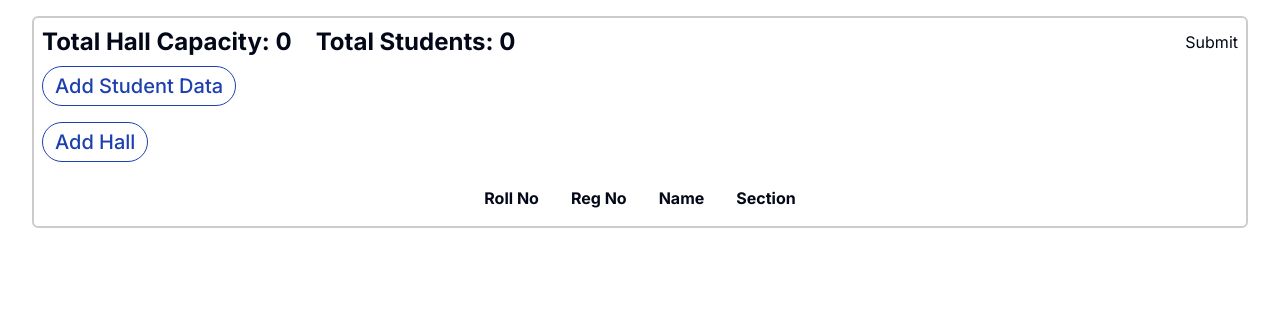
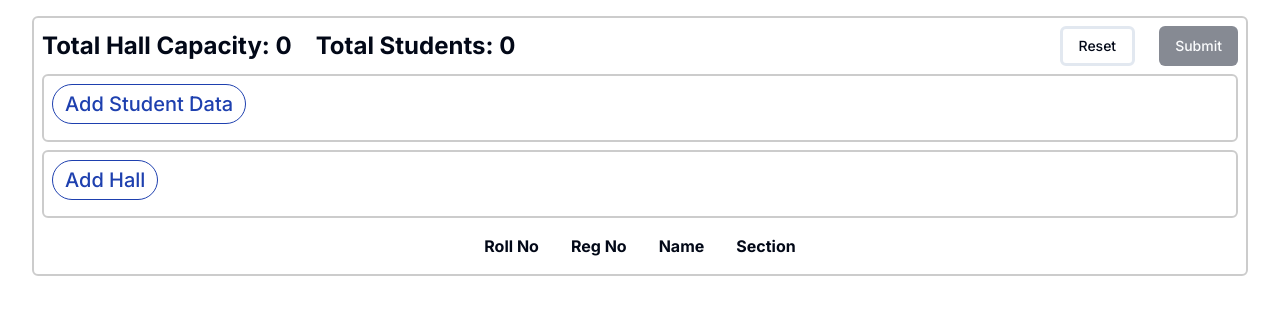
Before and after one commit to Anish-Karthik/Exam-Seating, a Next.js app: page / in a window 1280 px wide. Shown: the top 314 px of the page. Built offline with nearby package versions, Linux system fonts and the light colour scheme.

Commit message:
local storage to persist data

```diff
--- a/app/layout.tsx
+++ b/app/layout.tsx
@@ -1,6 +1,7 @@
 import type { Metadata } from 'next'
 import { Inter } from 'next/font/google'
 import './globals.css'
+import { Toaster } from 'react-hot-toast'
 
 const inter = Inter({ subsets: ['latin'] })
 
@@ -17,6 +18,7 @@ export default function RootLayout({
   return (
     <html lang="en">
       <body className={inter.className}>
+        <Toaster />
         <main className='flex w-screen max-h-full items-center justify-center container pt-4'>
           {children}
         </main>
--- a/app/page.tsx
+++ b/app/page.tsx
@@ -4,7 +4,6 @@ import MainForm from "@/components/main-form"
 const Page = async () => {
   return (
     <MainForm />
-
   )
 }
 
--- a/components/display-hall.tsx
+++ b/components/display-hall.tsx
@@ -17,9 +17,10 @@ import {
   DialogTitle,
   DialogTrigger,
 } from "@/components/ui/dialog"
-
+import * as DialogPrimitive from "@radix-ui/react-dialog";
 
 import { Check, Trash, X, Edit } from "lucide-react";
+
 const DisplayHall = ({ defaultIsEdit, hall, onDelete, onEdit, index, setEditingIndex }: { setEditingIndex:  React.Dispatch<React.SetStateAction<boolean[]>>,defaultIsEdit: boolean, hall: Hall, onDelete: (index: number) => void, index: number, onEdit: (index: number, hallData: Hall) => void }) => {
   const [hallData, setHallData] = useState<Hall>(hall);
   const [isEditing, setIsEditing] = useState<boolean>(defaultIsEdit);
@@ -233,9 +234,7 @@ const DisplayHall = ({ defaultIsEdit, hall, onDelete, onEdit, index, setEditingI
         )}
         <Dialog>
           <DialogTrigger>
-            <Button variant={"outline"} className='rounded-full text-red-800 border-red-800 text-xl px-3'
-              onClick={() => onDelete(index)}
-            >
+            <Button variant={"outline"} className='rounded-full text-red-800 border-red-800 text-xl px-3' >
               <div className="lg:hidden">
                 Delete
               </div>
@@ -248,6 +247,18 @@ const DisplayHall = ({ defaultIsEdit, hall, onDelete, onEdit, index, setEditingI
               <DialogDescription>
                 This action cannot be undone. This will delete your data.
               </DialogDescription>
+              <div className='flex justify-end gap-2'>
+                <DialogPrimitive.Close>
+                  <Button variant={"outline"}>
+                    Cancel
+                  </Button>
+                </DialogPrimitive.Close>
+                <DialogPrimitive.Close>
+                  <Button variant={"destructive"} onClick={() => onDelete(index)}>
+                    Delete
+                  </Button>
+                </DialogPrimitive.Close>
+              </div>
             </DialogHeader>
           </DialogContent>
         </Dialog>
--- a/components/excel-data-form.tsx
+++ b/components/excel-data-form.tsx
@@ -11,8 +11,11 @@ import {
   DialogHeader,
   DialogTitle,
   DialogTrigger,
-} from "@/components/ui/dialog"
+} from "@/components/ui/dialog";
+import * as DialogPrimitive from "@radix-ui/react-dialog";
+
 import { Trash } from "lucide-react";
+import toast from 'react-hot-toast/headless';
 
 type ExcelData = Student;
 const ExcelDataForm = ({
@@ -36,6 +39,7 @@ const ExcelDataForm = ({
       newData.splice(index, 1);
       return newData;
     });
+    toast.success("Deleted");
   }
 
   const handleExcelData = (data: ExcelData[], index: number) => {
@@ -78,7 +82,7 @@ const ExcelDataForm = ({
   }, [excelData]);
 
   return (
-    <div className='container !pl-0 !ml-0'>
+    <div className='container  !ml-0 form-group !p-2'>
       <Button variant={"outline"} className='rounded-full text-blue-800 border-blue-800 text-xl px-3 mb-2'
         onClick={handleAddData}
       >
@@ -91,9 +95,7 @@ const ExcelDataForm = ({
               <ReadFromExcel setData={(data) => handleExcelData(data, index)} />
               <Dialog>
                 <DialogTrigger>
-                  <Button variant={"outline"} className='rounded-full text-red-800 border-red-800 text-xl px-3'
-                    onClick={() => handleDeleteData(index)}
-                  >
+                  <Button variant={"outline"} className='rounded-full text-red-800 border-red-800 text-xl px-3' >
                     <div className="lg:hidden">
                       Delete
                     </div>
@@ -107,6 +109,18 @@ const ExcelDataForm = ({
                       This action cannot be undone. This will permanently delete your account
                       and remove your data from our servers.
                     </DialogDescription>
+                    <div className='flex justify-end gap-2'>
+                      <DialogPrimitive.Close>
+                        <Button variant={"outline"}>
+                          Cancel
+                        </Button>
+                      </DialogPrimitive.Close>
+                      <DialogPrimitive.Close>
+                        <Button variant={"destructive"} onClick={() => handleDeleteData(index)}>
+                          Delete
+                        </Button>
+                      </DialogPrimitive.Close>
+                    </div>
                   </DialogHeader>
                 </DialogContent>
               </Dialog>
--- a/components/hall-form.tsx
+++ b/components/hall-form.tsx
@@ -2,15 +2,20 @@ import { Hall } from "@/lib/type";
 import { useEffect, useState } from "react";
 import { Button } from "./ui/button";
 import DisplayHall from "./display-hall";
+import { toast } from "react-hot-toast";
 
 // make this as functional argument
-  // const [totalHallCapacity, setTotalHallCapacity] = useState<number>(0);
+  // const [halls, setHalls] = useState<Hall[]>([]);
 const HallForm = ({
+  halls,
+  setHalls,
   setTotalHallCapacity
 }: {
+  halls: Hall[],
+  setHalls: React.Dispatch<React.SetStateAction<Hall[]>>,
   setTotalHallCapacity: React.Dispatch<React.SetStateAction<number>>
 }) => {
-  const [halls, setHalls] = useState<Hall[]>([]);
+
   const [editingArray, setEditingArray] = useState<boolean[]>([]);
 
   useEffect(() => {
@@ -40,6 +45,7 @@ const HallForm = ({
       newData.splice(index, 1);
       return newData;
     });
+    toast.success("Deleted hall data")
   }
   const handleEditData = (index: number, hallData: Hall) => {
     setHalls(prevData => {
@@ -47,9 +53,10 @@ const HallForm = ({
       newData[index] = hallData;
       return newData;
     });
+    toast.success("Edited Hall data")
   }
   return (
-    <div className="container !pl-0">
+    <div className="container form-group !p-2">
       <Button variant={"outline"} className='rounded-full text-blue-800 border-blue-800 text-xl px-3 mb-2'
         onClick={handleSubmit}
       >
--- a/components/main-form.tsx
+++ b/components/main-form.tsx
@@ -1,17 +1,67 @@
 "use client"
 
 import ExcelDataForm from "@/components/excel-data-form"
-import { Student } from '@/lib/type';
+import { Hall, Student } from '@/lib/type';
 import React, { useState } from 'react'
 import DisplayStudentInputData from "./display-student-input";
 import HallForm from "./hall-form";
+import { Button } from "./ui/button";
+import { toast } from "react-hot-toast";
+import { useRouter } from "next/navigation";
 
 type ExcelData = Student;
 const MainForm = () => {
-  const [totalStudents, setTotalStudents] = useState<number>(0);
-  const [totalHallCapacity, setTotalHallCapacity] = useState<number>(0);
-  const [excelData, setExcelData] = useState<ExcelData[][]>([]);
-  const [mergedData, setMergedData] = useState<ExcelData[][]>([]);
+  const [totalStudents, setTotalStudents] = useState<number>(localStorage.getItem("data") ? JSON.parse(localStorage.getItem("data")!).totalStudents : 0);
+  const [totalHallCapacity, setTotalHallCapacity] = useState<number>(localStorage.getItem("data") ? JSON.parse(localStorage.getItem("data")!).totalHallCapacity : 0);
+  const [halls, setHalls] = useState<Hall[]>(localStorage.getItem("data") ? JSON.parse(localStorage.getItem("data")!).halls : []);
+  const [excelData, setExcelData] = useState<ExcelData[][]>(localStorage.getItem("data") ? JSON.parse(localStorage.getItem("data")!).excelData : []);
+  const [mergedData, setMergedData] = useState<ExcelData[][]>(localStorage.getItem("data") ? JSON.parse(localStorage.getItem("data")!).mergedData : []);
+
+  const router = useRouter();
+  const handleSubmit = () => {
+    if (totalHallCapacity === 0) {
+      toast.error("Total Hall Capacity is 0");
+      return;
+    }
+    if (totalStudents === 0) {
+      toast.error("Total Students is 0");
+      return;
+    }
+    if (totalStudents > totalHallCapacity) {
+      toast.error("Total Students are greater than Total Hall Capacity");
+      return;
+    }
+    // store the data in localstorage
+    localStorage.setItem("data", JSON.stringify({
+      totalHallCapacity,
+      totalStudents,
+      excelData,
+      mergedData,
+      halls
+    }));
+    toast.success("Data saved permanently");
+  }
+  const handleReset = () => {
+    setTotalHallCapacity(0);
+    setTotalStudents(0);
+    setExcelData([]);
+    setMergedData([]);
+    setHalls([]);
+    localStorage.removeItem("data");
+    router.refresh();
+  }
+  const isValid = () => {
+    if (totalHallCapacity === 0) {
+      return false;
+    }
+    if (totalStudents === 0) {
+      return false;
+    }
+    if (totalStudents > totalHallCapacity) {
+      return false;
+    }
+    return true;
+  }
   return (
     <div className="container flex flex-col gap-2 form-group">
       <div className="flex justify-between items-center ">
@@ -19,8 +69,13 @@ const MainForm = () => {
           <h1 className="text-2xl font-bold">Total Hall Capacity: {totalHallCapacity}</h1>
           <h1 className="text-2xl font-bold">Total Students: {totalStudents}</h1>
         </div>
-        <div>
-          Submit
+        <div className="flex gap-6">
+          <Button onClick={handleReset} variant="outline" className="!border-[3px]">
+            Reset
+          </Button>
+          <Button onClick={handleSubmit} disabled={!isValid()}>
+            Submit
+          </Button>
         </div>
       </div>
       <ExcelDataForm
@@ -29,7 +84,7 @@ const MainForm = () => {
         setExcelData={setExcelData}
         setMergedData={setMergedData}
       />
-      <HallForm setTotalHallCapacity={setTotalHallCapacity} />
+      <HallForm setTotalHallCapacity={setTotalHallCapacity} halls={halls} setHalls={setHalls} />
       <DisplayStudentInputData data={mergedData} />
     </div>
   )
--- a/package.json
+++ b/package.json
@@ -25,6 +25,7 @@
     "react": "^18",
     "react-dom": "^18",
     "react-hook-form": "^7.48.2",
+    "react-hot-toast": "^2.4.1",
     "sheetjs": "^2.0.0",
     "tailwind-merge": "^2.0.0",
     "tailwindcss-animate": "^1.0.7",
```
Also changed, not shown: 1 other file (tests, documents, lock files or other folders).
